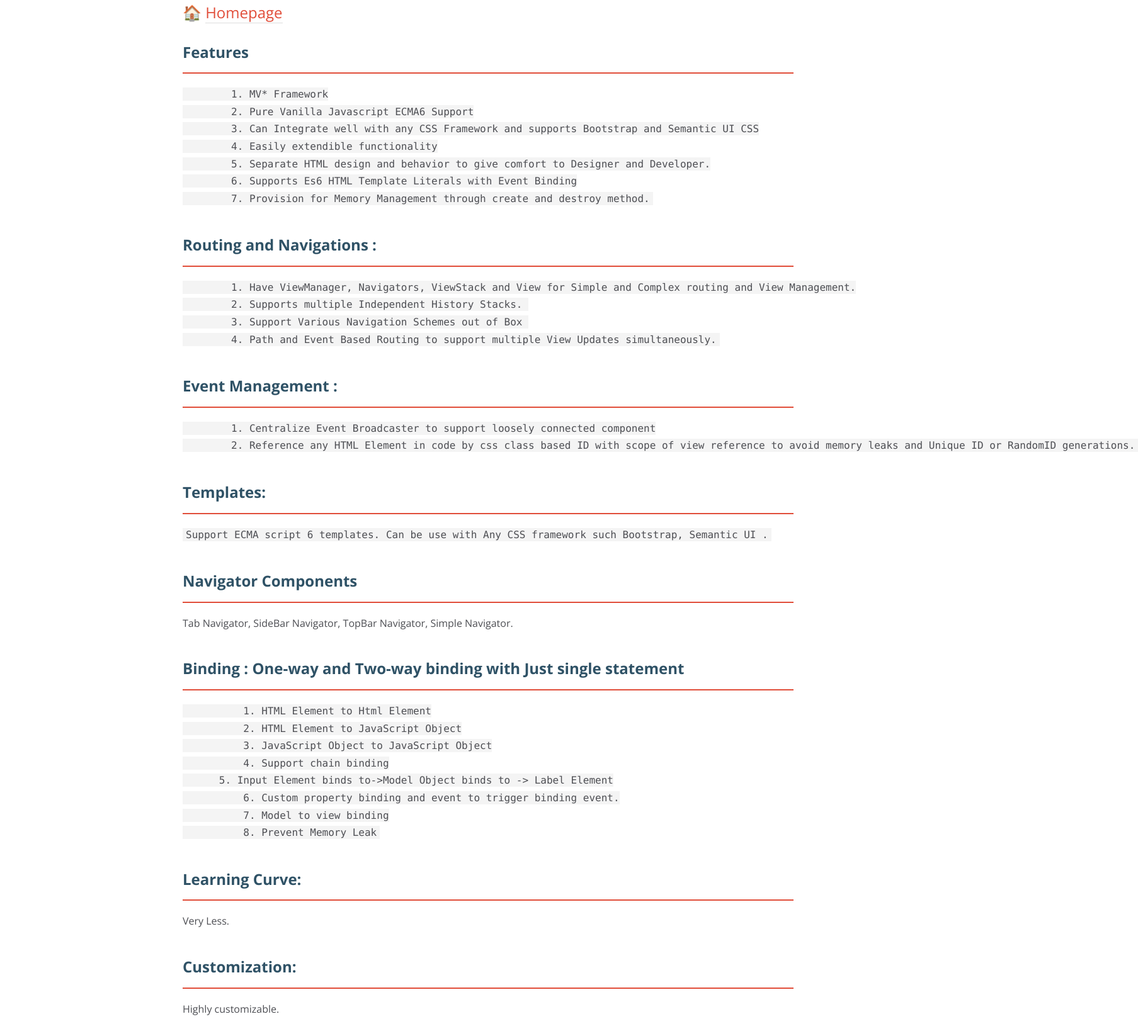
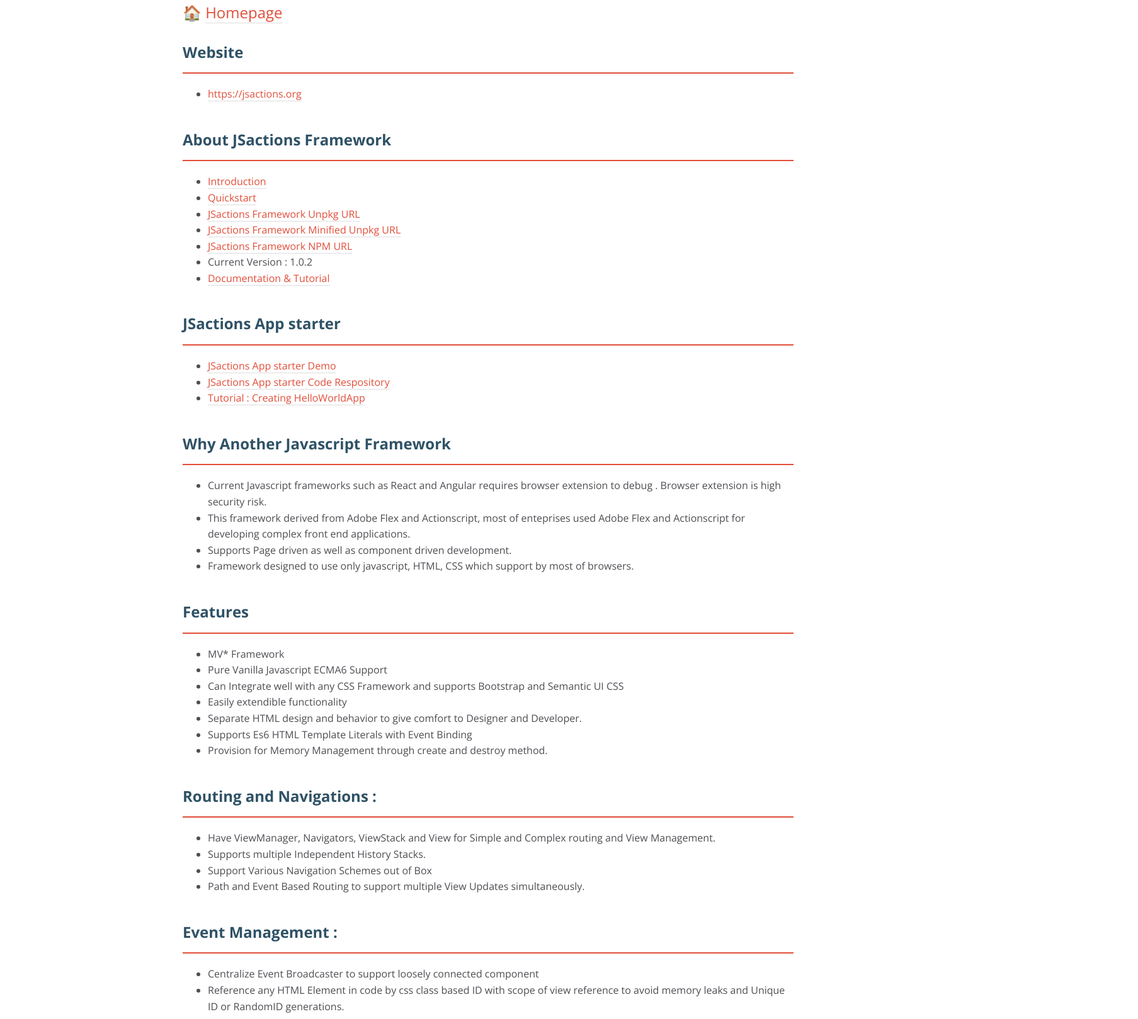
Before and after one commit to jsactions/jsactions-docs, a plain HTML site: page index.html in a window 1280 px wide. Shown: the part 802-2421 px from the top of the page at 63% size, 1807 px wide, since content can reach past the window. Drawn offline with nearby package versions, Linux system fonts and the light colour scheme; a script that the page names is missing.

Commit message:
Updated documentation
Added
- NPM URL
- UNPKG URL
- Website link
-  Tutorials

```diff
--- a/index.html
+++ b/index.html
@@ -74,42 +74,78 @@
 <p>JSactions is EcmaScript6 based framework for developing enterprise web application and hybrid mobile application rapidly with less effort.</p>
 </blockquote>
 <h3>🏠 <a href="https://github.com/jsactions/jsactions#readme">Homepage</a></h3>
+<h2>Website</h2>
+<ul>
+<li><a href="https://jsactions.org">https://jsactions.org</a></li>
+</ul>
+<h2>About JSactions Framework</h2>
+<ul>
+<li><a href="https://jsactions.org/tutorial-introduction.html">Introduction</a></li>
+<li><a href="https://jsactions.org/tutorial-quickstart.html">Quickstart</a></li>
+<li><a href="https://www.unpkg.com/@jsactionsframework/jsactions@latest/dist/jsactions.js">JSactions Framework Unpkg URL</a></li>
+<li><a href="https://www.unpkg.com/@jsactionsframework/jsactions@latest/dist/jsactions.min.js">JSactions Framework Minified Unpkg URL</a></li>
+<li><a href="https://www.npmjs.com/package/@jsactionsframework/jsactions">JSactions Framework NPM URL</a></li>
+<li>Current Version : 1.0.2</li>
+<li><a href="https://jsactions.org/index.html">Documentation &amp; Tutorial</a></li>
+</ul>
+<h2>JSactions App starter</h2>
+<ul>
+<li><a href="https://jsactions.org/jsactions-app-starter/index.html">JSactions App starter Demo</a></li>
+<li><a href="https://github.com/jsactions/jsactions-app-starter">JSactions App starter Code Respository</a></li>
+<li><a href="https://jsactions.org/tutorial-understandhelloworld.html">Tutorial : Creating HelloWorldApp</a></li>
+</ul>
+<h2>Why Another Javascript Framework</h2>
+<ul>
+<li>Current Javascript frameworks such as React and Angular requires browser extension to debug . Browser extension is high security risk.</li>
+<li>This framework derived from Adobe Flex and Actionscript, most of enteprises used Adobe Flex and Actionscript for developing complex front end applications.</li>
+<li>Supports Page driven as well as component driven development.</li>
+<li>Framework designed to use only javascript, HTML, CSS which support by most of browsers.</li>
+</ul>
 <h2>Features</h2>
-<pre><code>	1. MV* Framework
-	2. Pure Vanilla Javascript ECMA6 Support
-	3. Can Integrate well with any CSS Framework and supports Bootstrap and Semantic UI CSS
-	4. Easily extendible functionality
-	5. Separate HTML design and behavior to give comfort to Designer and Developer.
-	6. Supports Es6 HTML Template Literals with Event Binding
-	7. Provision for Memory Management through create and destroy method.
-</code></pre>
+<ul>
+<li>MV* Framework</li>
+<li>Pure Vanilla Javascript ECMA6 Support</li>
+<li>Can Integrate well with any CSS Framework and supports Bootstrap and Semantic UI CSS</li>
+<li>Easily extendible functionality</li>
+<li>Separate HTML design and behavior to give comfort to Designer and Developer.</li>
+<li>Supports Es6 HTML Template Literals with Event Binding</li>
+<li>Provision for Memory Management through create and destroy method.</li>
+</ul>
 <h2>Routing and Navigations :</h2>
-<pre><code>	1. Have ViewManager, Navigators, ViewStack and View for Simple and Complex routing and View Management.
-	2. Supports multiple Independent History Stacks.
-	3. Support Various Navigation Schemes out of Box
-	4. Path and Event Based Routing to support multiple View Updates simultaneously.
-</code></pre>
+<ul>
+<li>Have ViewManager, Navigators, ViewStack and View for Simple and Complex routing and View Management.</li>
+<li>Supports multiple Independent History Stacks.</li>
+<li>Support Various Navigation Schemes out of Box</li>
+<li>Path and Event Based Routing to support multiple View Updates simultaneously.</li>
+</ul>
 <h2>Event Management :</h2>
-<pre><code>	1. Centralize Event Broadcaster to support loosely connected component
-	2. Reference any HTML Element in code by css class based ID with scope of view reference to avoid memory leaks and Unique ID or RandomID generations.
-</code></pre>
+<ul>
+<li>Centralize Event Broadcaster to support loosely connected component</li>
+<li>Reference any HTML Element in code by css class based ID with scope of view reference to avoid memory leaks and Unique ID or RandomID generations.</li>
+</ul>
 <h2>Templates:</h2>
-<pre><code>Support ECMA script 6 templates. Can be use with Any CSS framework such Bootstrap, Semantic UI .
-</code></pre>
+<ul>
+<li>Support ECMA script 6 templates. Can be use with Any CSS framework such Bootstrap, Semantic UI .</li>
+</ul>
 <h2>Navigator Components</h2>
-<p>Tab Navigator, SideBar Navigator, TopBar Navigator, Simple Navigator.</p>
+<ul>
+<li>Tab Navigator, SideBar Navigator, TopBar Navigator, Simple Navigator.</li>
+</ul>
 <h2>Binding : One-way and Two-way binding with Just single statement</h2>
-<pre><code>	  1. HTML Element to Html Element
-	  2. HTML Element to JavaScript Object
-	  3. JavaScript Object to JavaScript Object
-	  4. Support chain binding
-      5. Input Element binds to-&gt;Model Object binds to -&gt; Label Element
-	  6. Custom property binding and event to trigger binding event.
-	  7. Model to view binding
-	  8. Prevent Memory Leak
-</code></pre>
+<ul>
+<li>HTML Element to Html Element</li>
+<li>HTML Element to JavaScript Object</li>
+<li>JavaScript Object to JavaScript Object</li>
+<li>Support chain binding</li>
+<li>Input Element binds to-&gt;Model Object binds to -&gt; Label Element</li>
+<li>Custom property binding and event to trigger binding event.</li>
+<li>Model to view binding</li>
+<li>Prevent Memory Leak</li>
+</ul>
 <h2>Learning Curve:</h2>
-<p>Very Less.</p>
+<ul>
+<li>Very Less.</li>
+</ul>
 <h2>Customization:</h2>
 <p>Highly customizable.</p>
 <h2>Install</h2>
@@ -132,6 +168,7 @@
 <p>Give a ⭐️ if this project helped you!</p>
 <h2>📝 License</h2>
 <p>Copyright © 2023 <a href="https://github.com/jsactions">Gaurang Lade</a>.<br />
+Website <a href="https://jsactions.org/index.html">https://jsactions.org/index.html</a>.<br />
 This project is <a href="https://github.com/jsactions/jsactions/blob/master/LICENSE">MIT</a> licensed.</p></article>
     </section>
 
```
Also changed, not shown: tutorial-versioninfo.html (+1 -1 lines).
